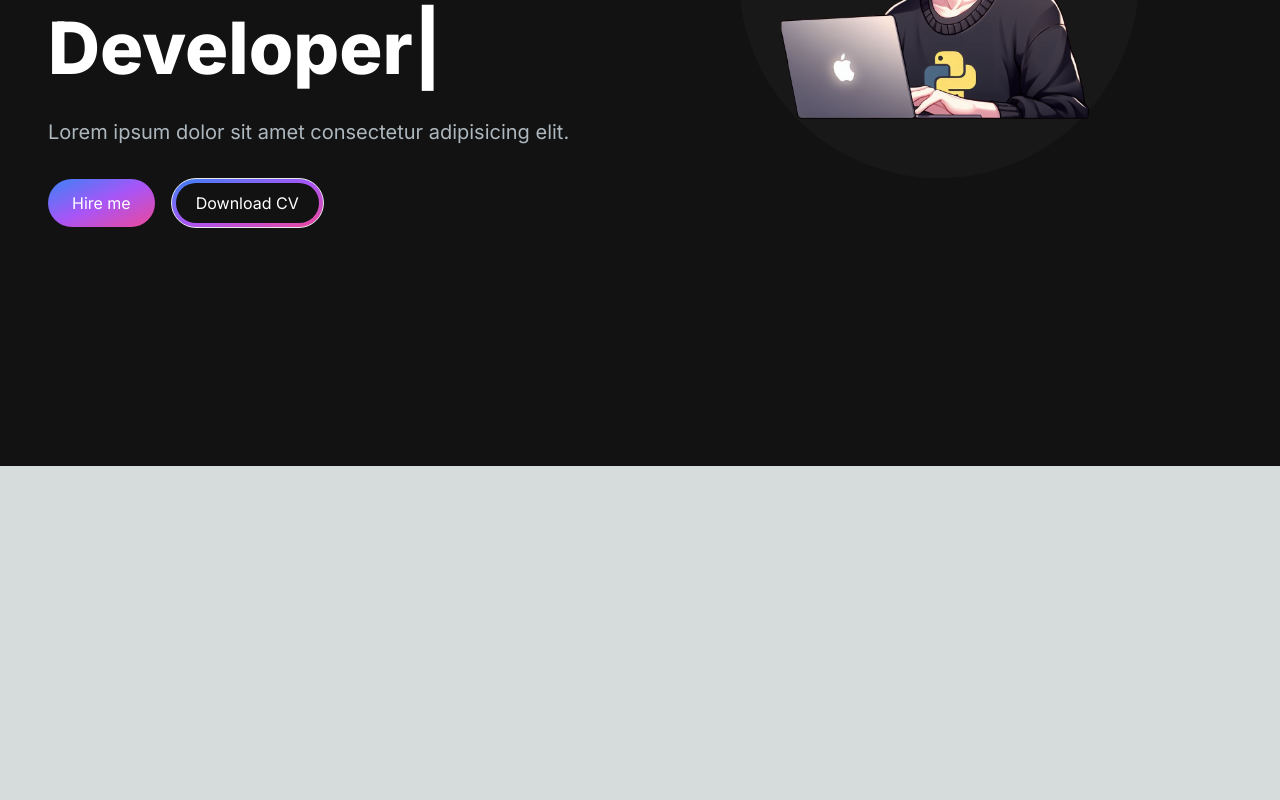
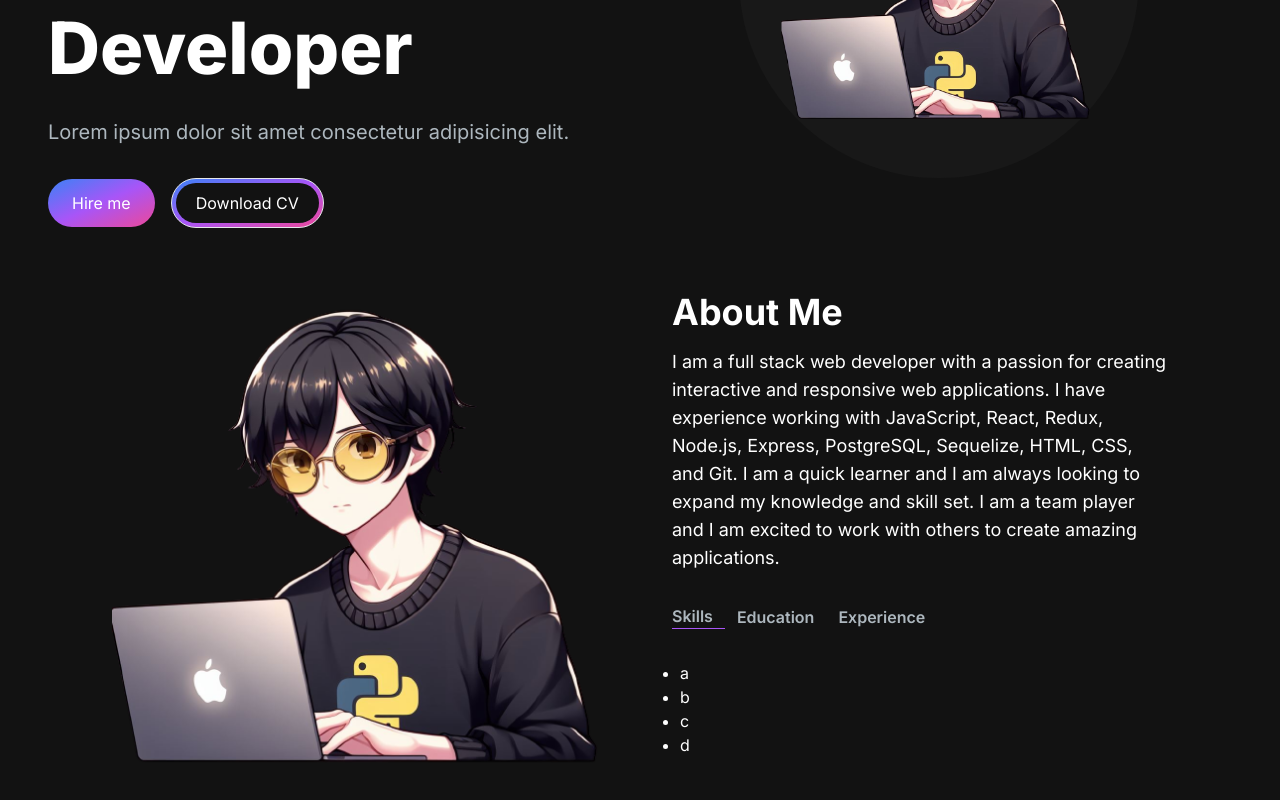
Before and after one commit to Marcel-Wil/portfolio, a Next.js app: page / in a window 1280 px wide. Shown: the part 334-1134 px from the top of the page. Before the commit the page ends 800 px from the top, so only its background shows below. Built offline with nearby package versions, Linux system fonts and the light colour scheme.

Commit message:
Added About me section

```diff
--- /dev/null
+++ b/app/components/AboutSection.jsx
@@ -0,0 +1,101 @@
+"use client";
+import React, { useState, useTransition } from "react";
+import Image from "next/image";
+import { TabButton } from "./Imports";
+
+const TAB_CONTENT = [
+  {
+    title: "Skills",
+    id: "Skills",
+    content: (
+      <ul className="list-disc pl-2">
+        <li>a</li>
+        <li>b</li>
+        <li>c</li>
+        <li>d</li>
+      </ul>
+    ),
+  },
+  {
+    title: "Education",
+    id: "Education",
+    content: (
+      <ul className="list-disc pl-2">
+        <li>a1</li>
+        <li>b2</li>
+      </ul>
+    ),
+  },
+  {
+    title: "Experience",
+    id: "Experience",
+    content: (
+      <ul className="list-disc pl-2">
+        <li>exp1</li>
+        <li>exp2</li>
+        <li>exp3</li>
+      </ul>
+    ),
+  },
+];
+
+const AboutSection = () => {
+  const [tab, setTab] = useState("Skills");
+  const [isPending, startTransition] = useTransition();
+
+  const handleTabChange = (e) => {
+    startTransition(() => {
+      setTab(e);
+    });
+  };
+
+  return (
+    <section className="text-white">
+      <div className="md:grid md:grid-cols-2 gap-8 items-center py-8 px-4 xl:gap-16 sm:py-16 xl:px-16">
+        <Image src="/Marcel-Anime.png" width={500} height={500} alt="About" />
+        <div className="mt-4 md:mt-0 text-left flex flex-col h-full">
+          <h2 className="text-4xl font-bold text-white mb-4">About Me</h2>
+          <p className="text-base lg:text-lg">
+            I am a full stack web developer with a passion for creating
+            interactive and responsive web applications. I have experience
+            working with JavaScript, React, Redux, Node.js, Express, PostgreSQL,
+            Sequelize, HTML, CSS, and Git. I am a quick learner and I am always
+            looking to expand my knowledge and skill set. I am a team player and
+            I am excited to work with others to create amazing applications.
+          </p>
+          <div className="flex flex-row justify-start mt-8">
+            <TabButton
+              selectTab={() => handleTabChange("Skills")}
+              active={tab === "Skills"}
+            >
+              <span className="mr-3 font-semibold hover:text-white text-[#ADB7BE]">
+                Skills
+              </span>
+            </TabButton>
+            <TabButton
+              selectTab={() => handleTabChange("Education")}
+              active={tab === "Education"}
+            >
+              <span className="mr-3 font-semibold hover:text-white text-[#ADB7BE]">
+                Education
+              </span>
+            </TabButton>
+            <TabButton
+              selectTab={() => handleTabChange("Experience")}
+              active={tab === "Experience"}
+            >
+              <span className="mr-3 font-semibold hover:text-white text-[#ADB7BE]">
+                Experience
+              </span>
+            </TabButton>
+          </div>
+          <div className="mt-8">
+            {TAB_CONTENT.find((t) => t.id === tab).content}
+          </div>
+        </div>
+      </div>
+    </section>
+  );
+};
+
+export default AboutSection;
--- a/app/components/Imports.js
+++ b/app/components/Imports.js
@@ -2,3 +2,5 @@
 export { default as Navbar } from "./Navbar";
 export { default as NavLink } from "./NavLink";
 export { default as MenuOverlay } from "./MenuOverlay";
+export { default as AboutSection } from "./AboutSection";
+export { default as TabButton } from "./TabButton";
--- /dev/null
+++ b/app/components/TabButton.jsx
@@ -0,0 +1,17 @@
+import React from "react";
+
+const TabButton = ({ active, selectTab, children }) => {
+  const buttonClasses = active
+    ? "text-white border-b border-purple-500"
+    : "text-[#ADB7BE]";
+
+  return (
+    <button onClick={selectTab}>
+      <p className={`mr-3 font-semibold hover:text-white ${buttonClasses}`}>
+        {children}
+      </p>
+    </button>
+  );
+};
+
+export default TabButton;
--- a/app/page.js
+++ b/app/page.js
@@ -1,5 +1,5 @@
 import Image from "next/image";
-import { HeroSection, Navbar } from "./components/Imports";
+import { HeroSection, Navbar, AboutSection } from "./components/Imports";
 
 export default function Home() {
   return (
@@ -7,6 +7,7 @@
       <Navbar />
       <div className="container mt-24 mx-auto px-12 py-4">
         <HeroSection />
+        <AboutSection />
       </div>
     </main>
   );
```
